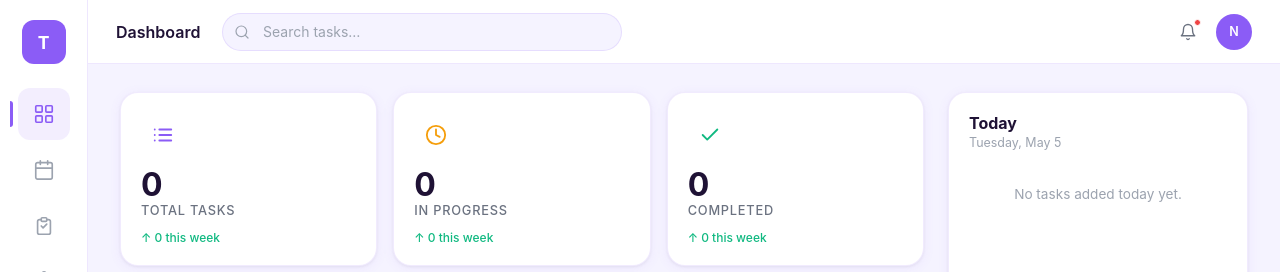
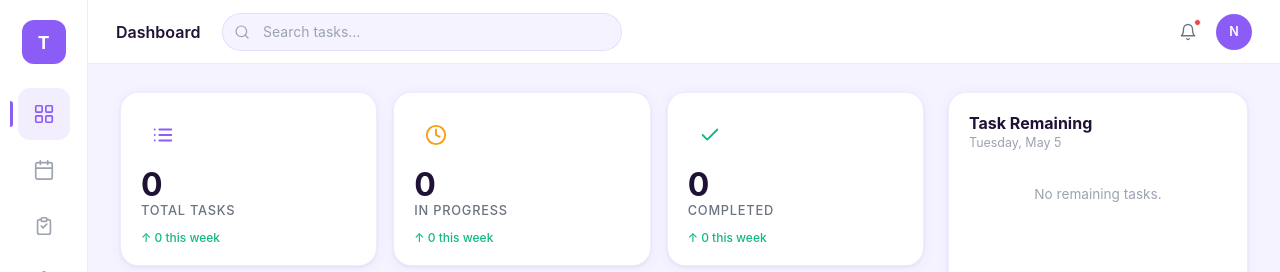
Before and after one commit to ziu222/react-todo, a React (Vite) app in the folder to-do app/: page / in a window 1280 px wide. Shown: the top 272 px of the page. Built offline with nearby package versions, Linux system fonts and the light colour scheme.

Commit message:
feat(dashboard): rename to Task Remaining, show all non-done tasks sorted by startDay

```diff
--- a/to-do app/src/components/dashboard/TodayPanel.tsx
+++ b/to-do app/src/components/dashboard/TodayPanel.tsx
@@ -4,32 +4,28 @@ import AddTaskModal from '../kanban/AddTaskModal'
 import KanbanCard from '../kanban/KanbanCard'
 import './TodayPanel.css'
 
-function isSameDay(ts: number): boolean {
-  const d = new Date(ts), now = new Date()
-  return d.getFullYear() === now.getFullYear()
-      && d.getMonth()    === now.getMonth()
-      && d.getDate()     === now.getDate()
-}
-
 export default function TodayPanel() {
   const { filteredTodos, query, addTodo, updateStatus, deleteTodo, pinTodo } = useTodosContext()
   const [modalOpen, setModalOpen] = useState(false)
 
-  const todayTodos = filteredTodos.filter(t => isSameDay(t.createdAt))
+  const remainingTodos = filteredTodos
+    .filter(t => t.status !== 'done')
+    .sort((a, b) => (a.startDay ?? a.createdAt) - (b.startDay ?? b.createdAt))
+
   const today = new Date().toLocaleDateString('en', { weekday: 'long', month: 'long', day: 'numeric' })
 
   return (
     <aside className="today-panel">
       <div className="today-panel-header">
-        <span className="today-panel-title">Today</span>
+        <span className="today-panel-title">Task Remaining</span>
         <span className="today-panel-date">{today}</span>
       </div>
 
       <ul className="today-list">
-        {todayTodos.length === 0 && (
-          <li className="today-empty">No tasks added today yet.</li>
+        {remainingTodos.length === 0 && (
+          <li className="today-empty">No remaining tasks.</li>
         )}
-        {todayTodos.map(todo => (
+        {remainingTodos.map(todo => (
           <li key={todo.id}>
             <KanbanCard
               todo={todo}
```
